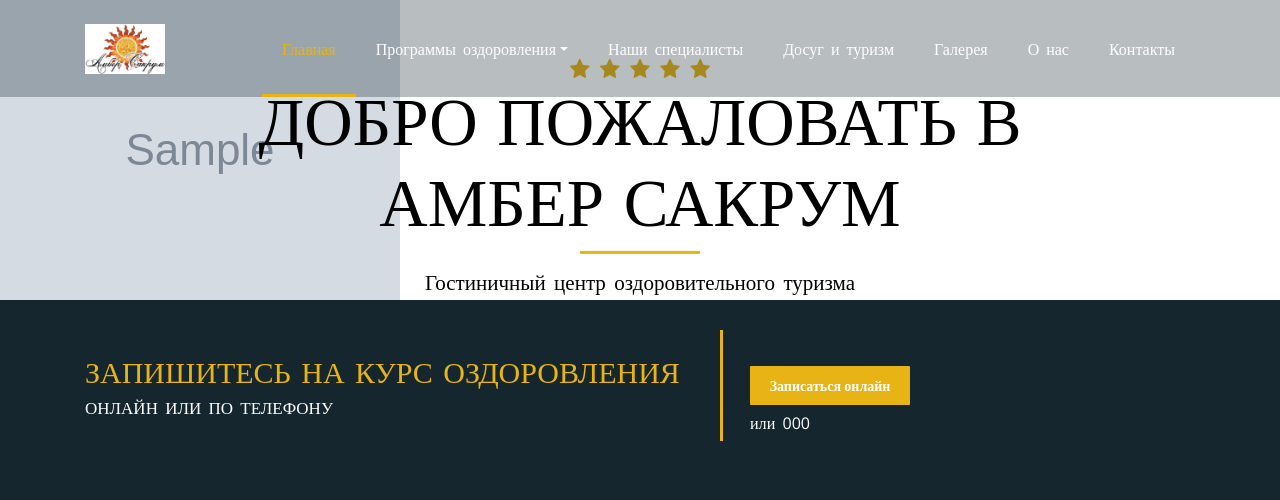
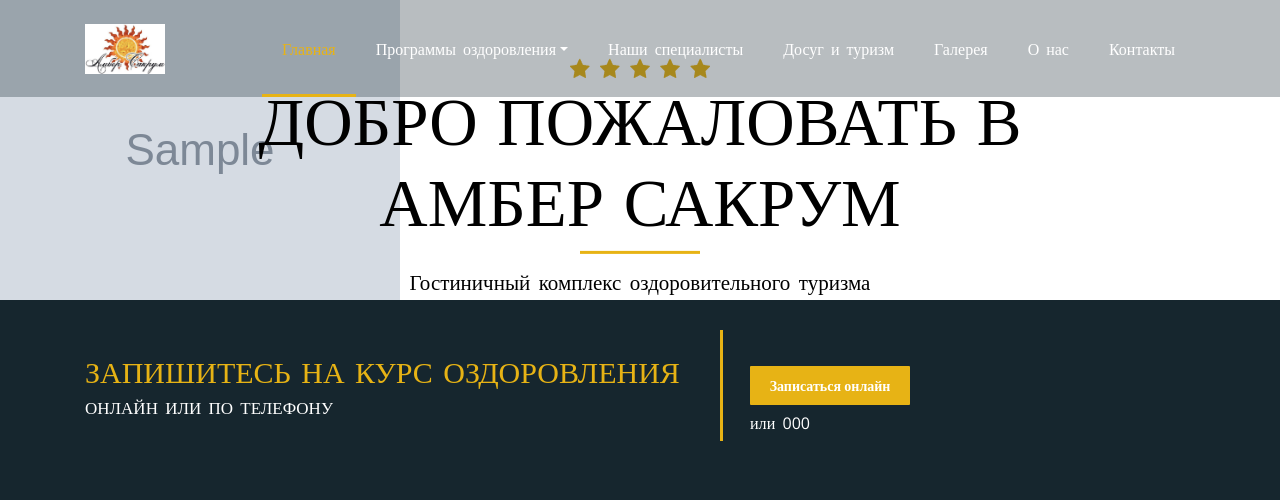
Before and after one commit to andrews-lerk/center, a Django app: page / in a window 1280 px wide. Shown: the top 500 px of the page. Run offline with Django 4.2, Linux system fonts and the light colour scheme; tables that the repository leaves empty hold one stand-in row (values such as "Sample post"); grey boxes marked "Sample" are stand-in pictures; some libraries are stand-ins or nearby versions; some web fonts are replaced.

Commit message:
change description for main photo on main page

```diff
--- a/templates/main_app/index.html
+++ b/templates/main_app/index.html
@@ -14,7 +14,7 @@
 				<div class="carousel-item active beactive"><img src="{{ photos.photo_1.url }}" alt="...">
 					<div class="carousel-caption"><img src="assets/images/stars.png" alt="">
 						<h2 style="color: black;">Добро пожаловать в<br>Амбер Сакрум</h2>
-						<p style="font-size: 150%; color: black;">Гостиничный центр оздоровительного туризма</p>
+						<p style="font-size: 150%; color: black;">Гостиничный комплекс оздоровительного туризма</p>
 					</div>
 				</div>
 				<div class="carousel-item"><img src="{{ photos.photo_2.url }}" alt="...">
```
